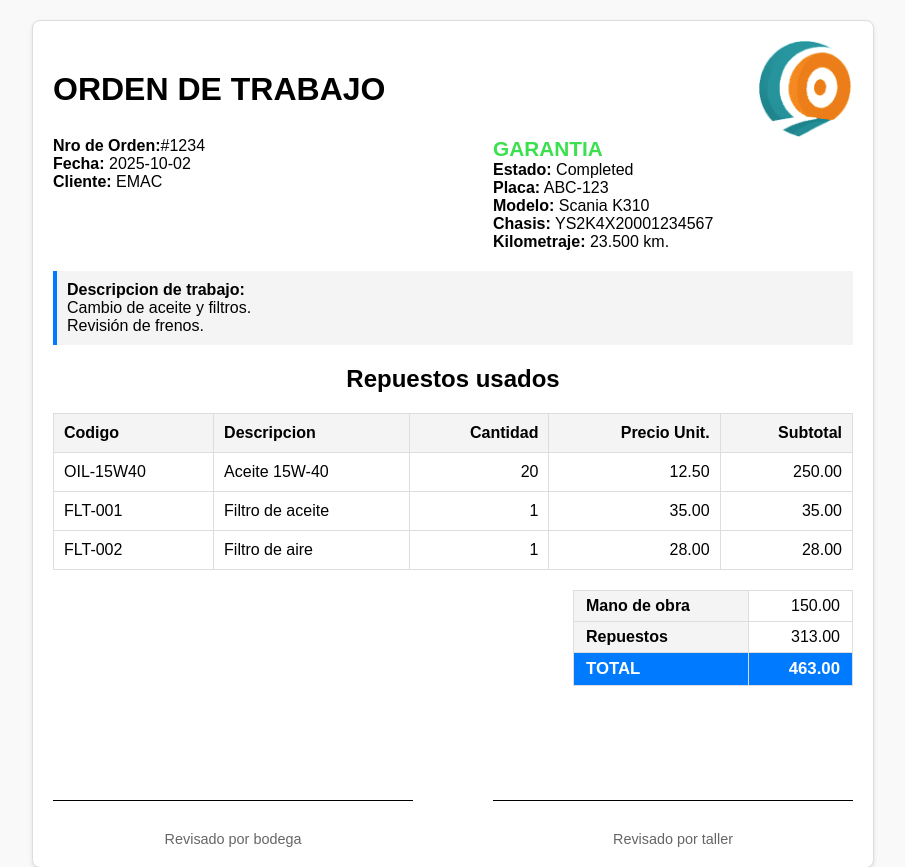
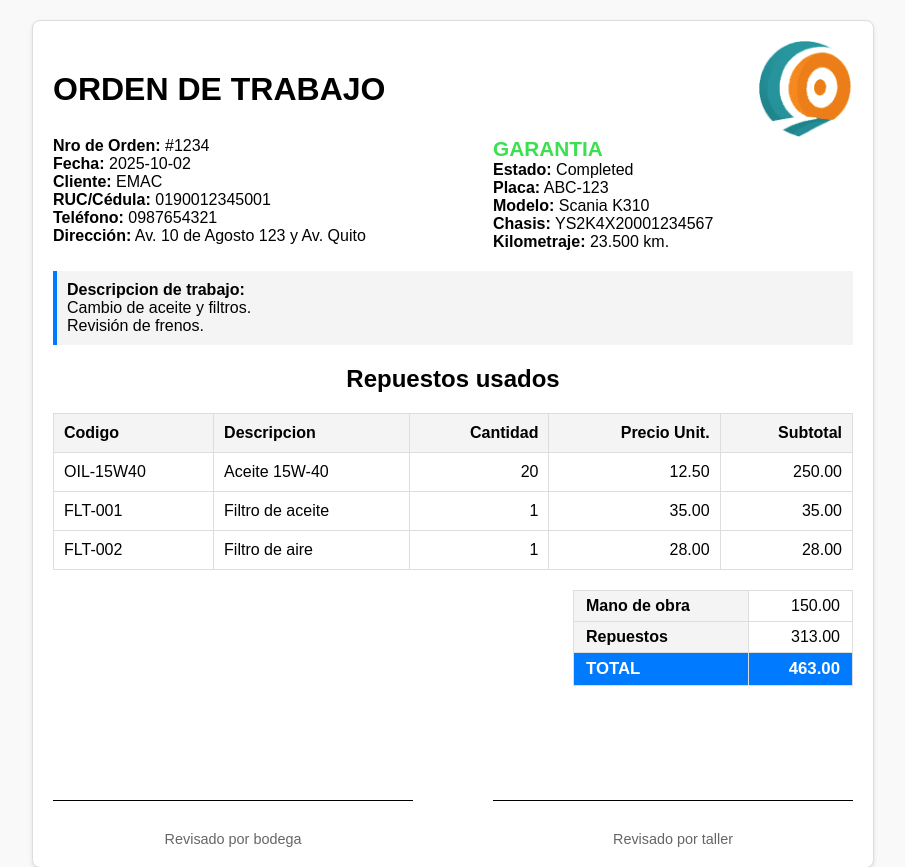
Before and after one commit to josmanuelsandrea/html-to-pdf-microservice, a FastAPI app: page /preview in a window 1280 px wide. Shown: the top 867 px of the page, without its empty margins (187-1092 px from the left). Run offline with FastAPI, Linux system fonts and the light colour scheme.

Commit message:
Customer data

```diff
--- a/templates/example.review.html
+++ b/templates/example.review.html
@@ -165,9 +165,18 @@
         </div>
         <div class="work-order-header">
             <div>
-                <strong>Nro de Orden:</strong>#{{ WorkOrderId }}<br>
+                <strong>Nro de Orden:</strong> #{{ WorkOrderId }}<br>
                 <strong>Fecha:</strong> {{ Date }}<br>
                 <strong>Cliente:</strong> {{ Customer }}<br>
+                {% if CustomerIdRuc %}
+                <strong>RUC/Cédula:</strong> {{ CustomerIdRuc }}<br>
+                {% endif %}
+                {% if CustomerPhone %}
+                <strong>Teléfono:</strong> {{ CustomerPhone }}<br>
+                {% endif %}
+                {% if CustomerAddress %}
+                <strong>Dirección:</strong> {{ CustomerAddress }}<br>
+                {% endif %}
             </div>
             <div>
                 {% if (Guarantee) %}
--- a/tools/data.py
+++ b/tools/data.py
@@ -64,6 +64,9 @@ def sample_data(request) -> Dict[str, Any]:
         "WorkOrderId": 1234,
         "Date": "2025-10-02",
         "Customer": "EMAC",
+        "CustomerAddress": "Av. 10 de Agosto 123 y Av. Quito",
+        "CustomerPhone": "0987654321",
+        "CustomerIdRuc": "0190012345001",
         "Guarantee": True,
         "Plate": "ABC-123",
         "Model": "Scania K310",
```
